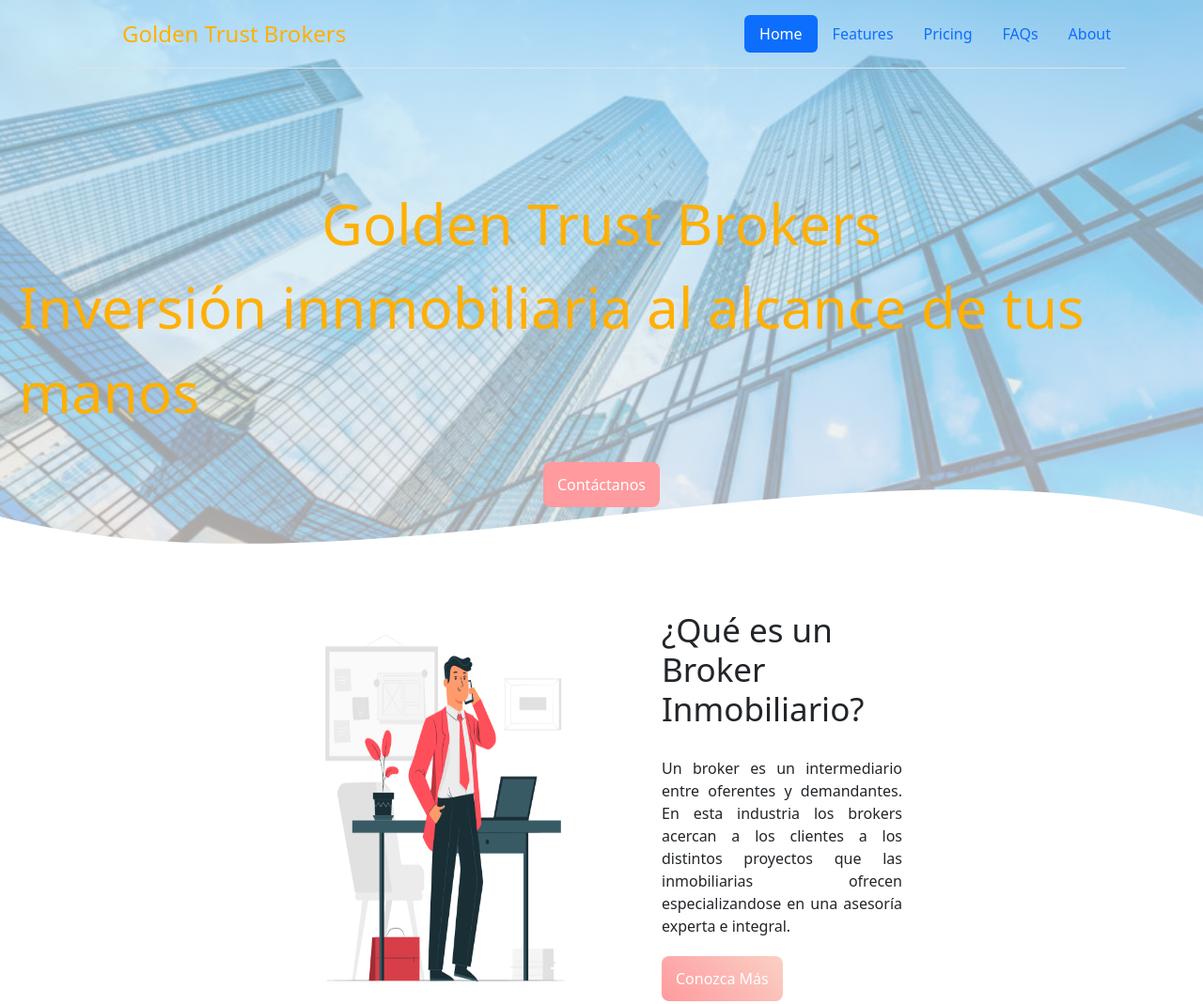
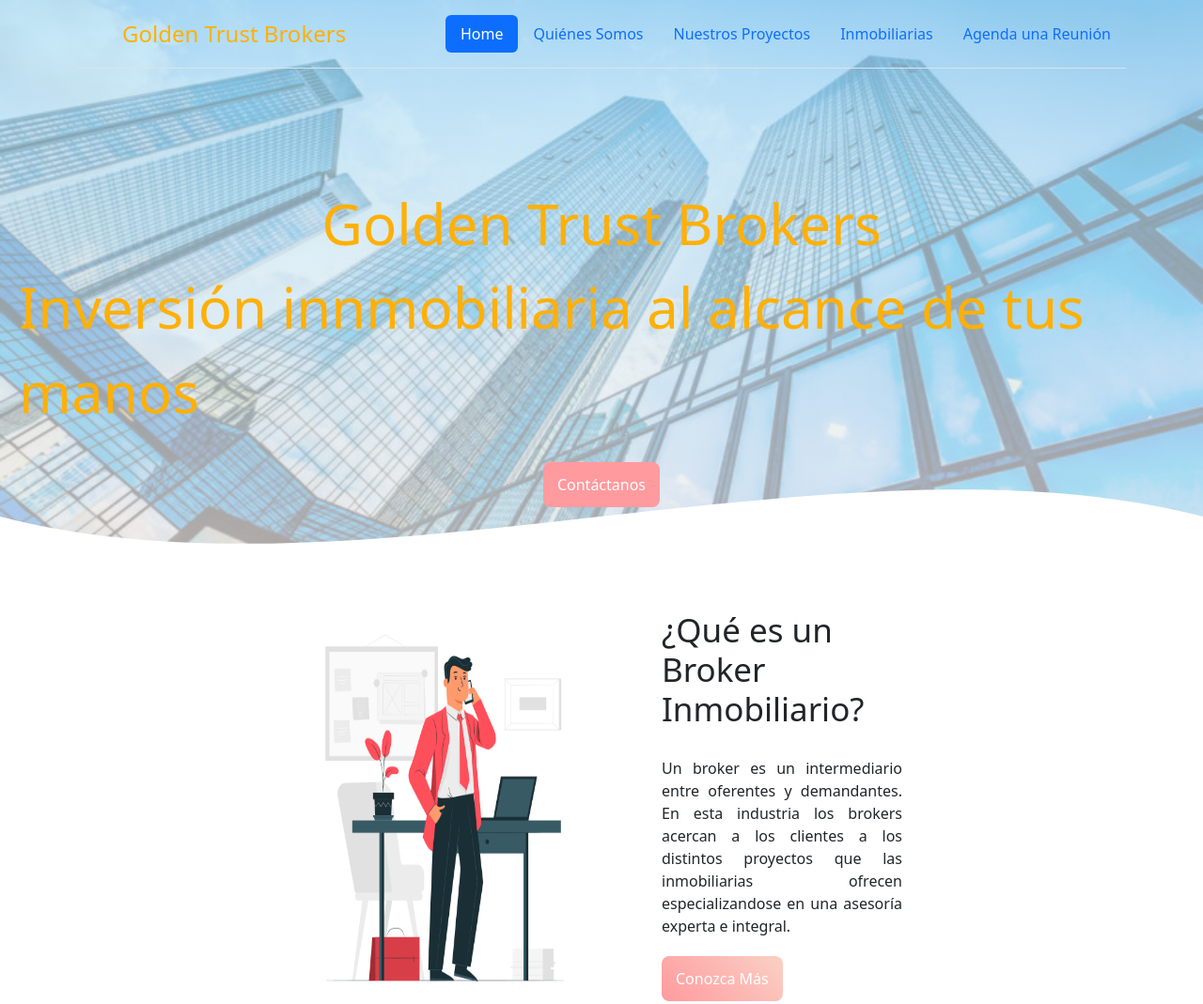
Before and after one commit to ccuitinop/Proyecto1-Landing-Page, a plain HTML site: page index.html in a window 1280 px wide. Shown: the top 1069 px of the page at 94% size. Drawn offline with nearby package versions, Linux system fonts and the light colour scheme.

Commit message:
séptimo commit

```diff
--- a/index.html
+++ b/index.html
@@ -23,10 +23,10 @@
 
               <ul class="nav nav-pills">
                 <li class="nav-item"><a href="#" class="nav-link active" aria-current="page">Home</a></li>
-                <li class="nav-item"><a href="#" class="nav-link">Features</a></li>
-                <li class="nav-item"><a href="#" class="nav-link">Pricing</a></li>
-                <li class="nav-item"><a href="#" class="nav-link">FAQs</a></li>
-                <li class="nav-item"><a href="#" class="nav-link">About</a></li>
+                <li class="nav-item"><a href="#" class="nav-link">Quiénes Somos</a></li>
+                <li class="nav-item"><a href="#" class="nav-link">Nuestros Proyectos</a></li>
+                <li class="nav-item"><a href="#" class="nav-link">Inmobiliarias</a></li>
+                <li class="nav-item"><a href="#" class="nav-link">Agenda una Reunión</a></li>
               </ul>
             </header>
           </div>
@@ -132,12 +132,12 @@
             <footer class="py-3 my-4">
               <ul class="nav justify-content-center border-bottom pb-3 mb-3">
                 <li class="nav-item"><a href="#" class="nav-link px-2 text-body-secondary">Home</a></li>
-                <li class="nav-item"><a href="#" class="nav-link px-2 text-body-secondary">Features</a></li>
-                <li class="nav-item"><a href="#" class="nav-link px-2 text-body-secondary">Pricing</a></li>
-                <li class="nav-item"><a href="#" class="nav-link px-2 text-body-secondary">FAQs</a></li>
-                <li class="nav-item"><a href="#" class="nav-link px-2 text-body-secondary">About</a></li>
+                <li class="nav-item"><a href="#" class="nav-link px-2 text-body-secondary">Quiénes Somos</a></li>
+                <li class="nav-item"><a href="#" class="nav-link px-2 text-body-secondary">Nuestros Proyectos</a></li>
+                <li class="nav-item"><a href="#" class="nav-link px-2 text-body-secondary">Inmobiliarias</a></li>
+                <li class="nav-item"><a href="#" class="nav-link px-2 text-body-secondary">Agenda una Reunión</a></li>
               </ul>
-              <p class="text-center text-body-secondary">© 2023 Company, Inc</p>
+              <p class="text-center text-body-secondary">© 2023 Golden Trust brokers, Inc</p>
             </footer>
           </div>
     </footer>
```
